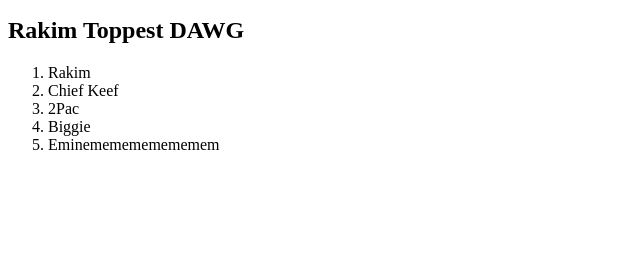
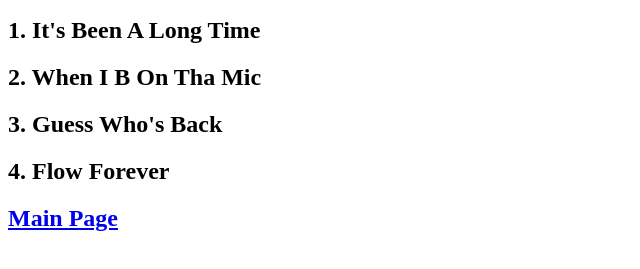
Before and after one commit to CharlesReed129/charlesr129.github.io, a plain HTML site: page Rakim.html in a window 1280 px wide. Shown: the part 511-780 px from the top of the page, without its empty margins (0-640 px from the left). Drawn offline with Linux system fonts and the light colour scheme.

Commit message:
Update Rakim.html

```diff
--- a/Rakim.html
+++ b/Rakim.html
@@ -2,13 +2,10 @@
     <head>
     </head>
     <body><img width="500" height="500" src="https://upload.wikimedia.org/wikipedia/en/5/5e/Rakim_-_The_Master_Cover.jpg" alt="Rakim">
-    <h2>Rakim Toppest DAWG</h2>
-    <ol>
-        <li> Rakim </li>
-        <li> Chief Keef </li>
-        <li> 2Pac </li>
-        <li> Biggie </li>
-        <li> Eminememememememem </li>
-    </ol>
-</body>
+        <h2> 1. It's Been A Long Time </h2>
+        <h2> 2. When I B On Tha Mic </h2>
+        <h2> 3. Guess Who's Back </h2>
+        <h2> 4. Flow Forever </h2>
+        <a href="index.html"><h2> Main Page </h2></a>
+    </body>
 </html>
```
